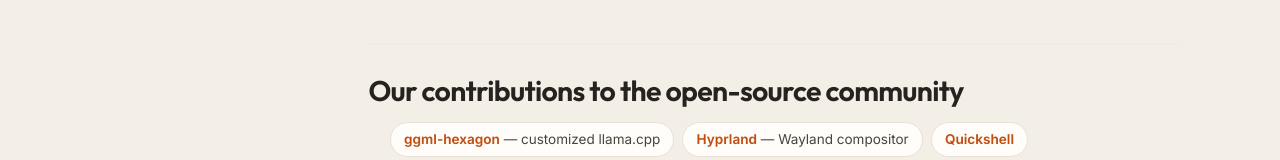
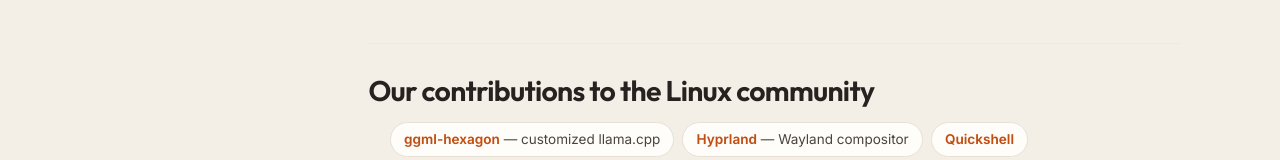
Before and after one commit to kan-linux/kan-linux.github.io, a plain HTML site: page about.html in a window 1280 px wide. Shown: the part 2557-2717 px from the top of the page. Drawn offline with Linux system fonts and the light colour scheme.

Commit message:
emphasize contributions to Linux community

```diff
--- a/about.html
+++ b/about.html
@@ -177,7 +177,7 @@
         </ul>
 
         <!-- ============================================================ -->
-        <h2 id="oss">Our contributions to the open-source community</h2>
+        <h2 id="oss">Our contributions to the Linux community</h2>
         <ul class="tag-list">
           <li><a href="https://github.com/kan-linux/ggml-hexagon" target="_blank" rel="noopener">ggml-hexagon</a> — customized llama.cpp</li>
           <li><a href="https://github.com/hyprwm/.github/discussions/116" target="_blank" rel="noopener">Hyprland</a> — Wayland compositor</li>
```
